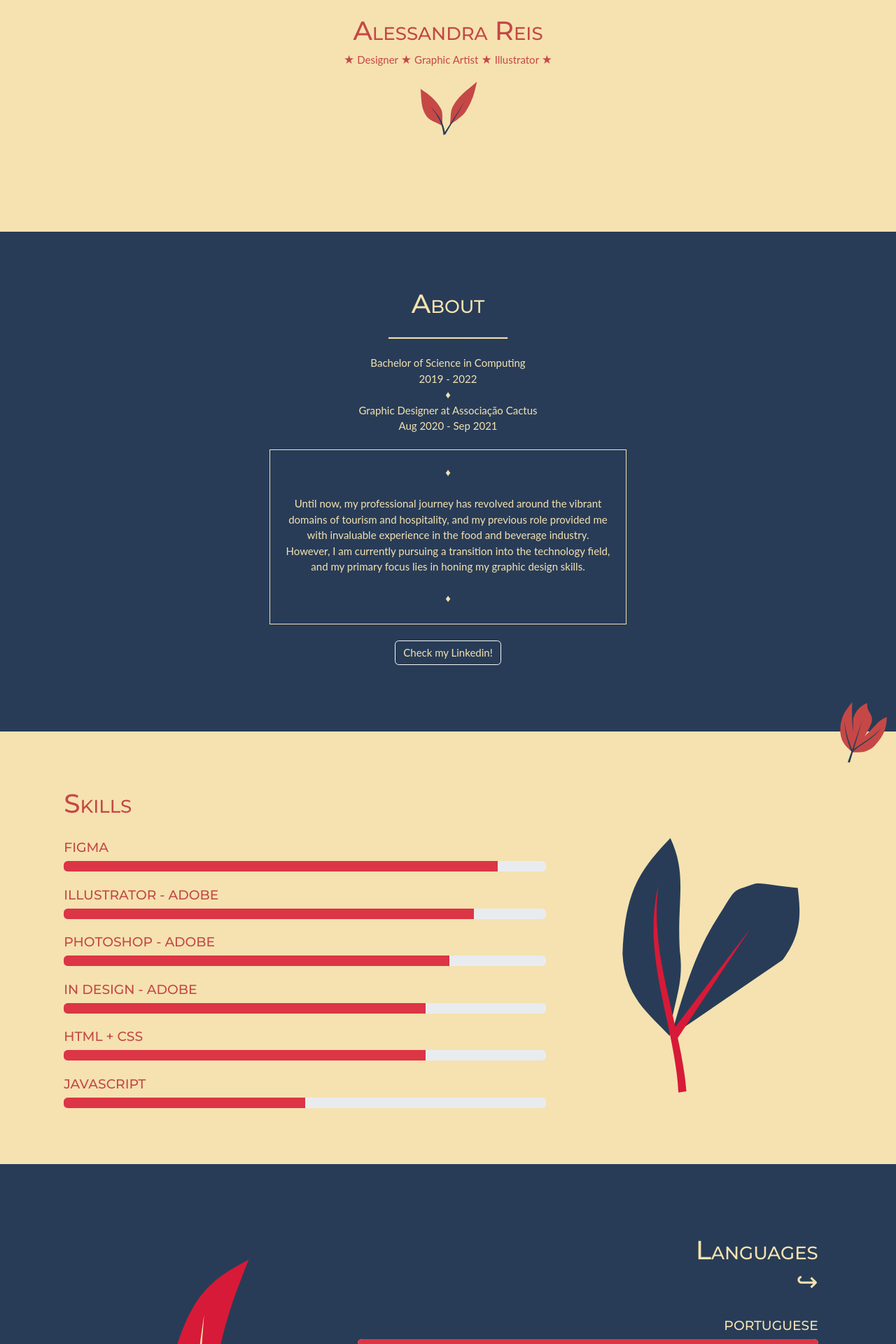
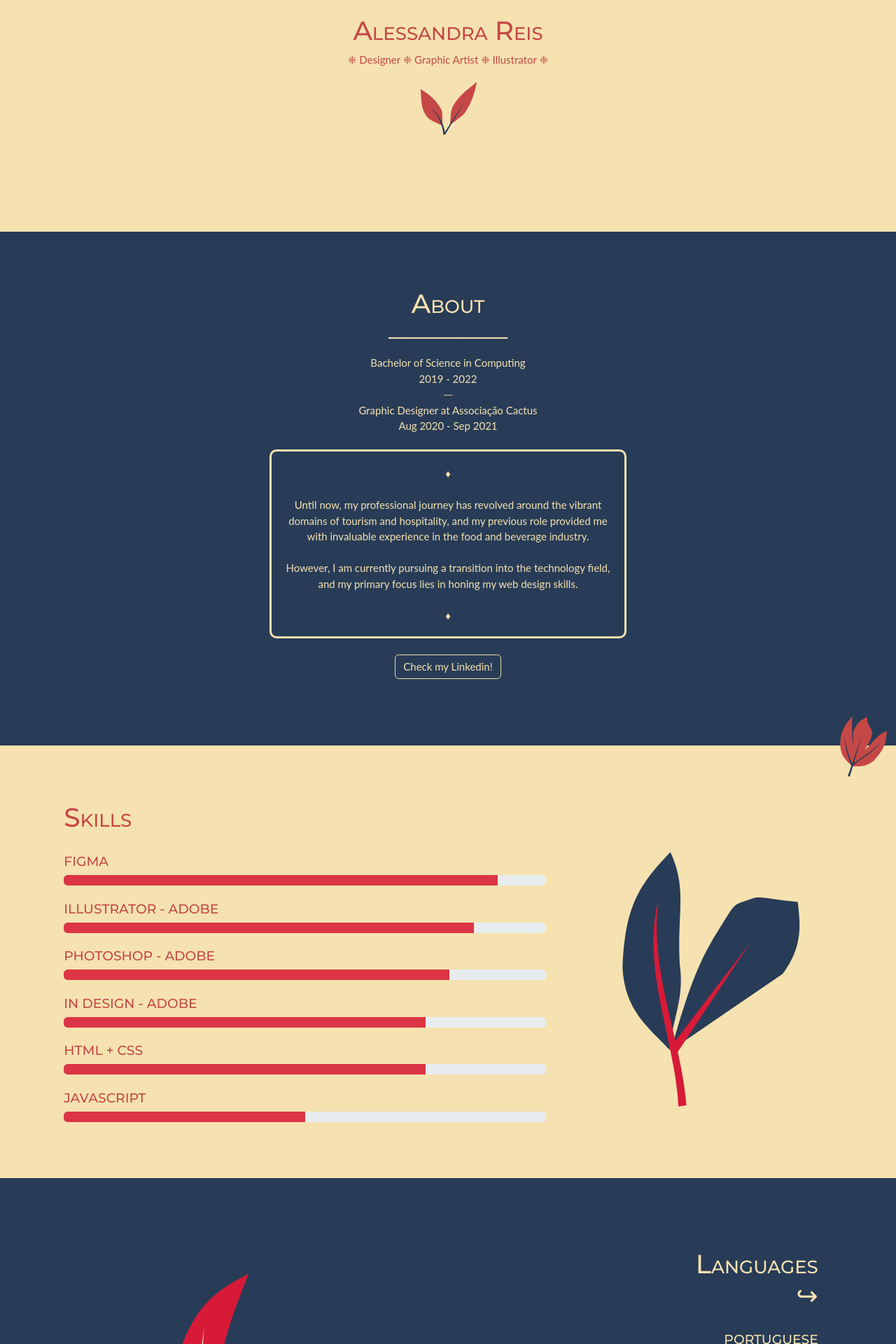
Before and after one commit to Alessandra-Reis/Web-Resume, a PHP site: page / in a window 1280 px wide. Shown: the part 499-2419 px from the top of the page at 70% size. Run offline with PHP 8.4, Linux system fonts and the light colour scheme; some libraries are stand-ins or nearby versions.

Commit message:
Code checked and errors were fixed

```diff
--- a/css/style.css
+++ b/css/style.css
@@ -57,9 +57,12 @@ h1, h2, h3 {
 
   background-color: #283C57 ;
   text-align: center;
-  height: 250px;
+  height: 270px;
   width: 510px;
-  border: 1px solid #F5E2B0;
+  border-style: solid;
+  border-width: 3px;
+  border-radius: 10px;
+  border-color: #F5E2B0;
   margin: 0 auto;
   word-wrap: break-word;
   padding: 20px;
@@ -71,9 +74,21 @@ h1, h2, h3 {
 
 
 
-a:hover {
+/* a:hover {
   color: #283C57;
   text-decoration: none;
+} */
+
+.btn {
+  border-color: #F5E2B0;
+  color: #F5E2B0;
+}
+
+.btn:hover {
+  color:#283C57;
+  background-color: #F5E2B0;
+  text-decoration: #283C57;
+
 }
 
 #mypic {
@@ -81,12 +96,19 @@ a:hover {
   margin-bottom: 20px;
 }
 
-.bg-main {
-  color: #F5E2B0;
+.bg-main2 {
+  background-color: #F5E2B0;
+  color:#283C57
+}
+
+.bg-main1 {
+  background-color: #F5E2B0;
+  color:#C54846;
 }
 
 .bg-brown {
-  color: #C54846
+  background-color: #C54846;
+  color: #F5E2B0;
 }
 
 .color-red {
@@ -155,7 +177,7 @@ body {
 
 #skills {
   padding: 80px;
-  color: #F5E2B0;
+  color: #C54846;
   background-color: #F5E2B0;
 }
 
@@ -185,16 +207,15 @@ body {
 }
 
 #figma {
-  padding-top: 10px;
-  ;
-  color: #283C57;
+  padding-top: 50px;
+  color: #F5E2B0;
   background-color: #283C57;
   padding-bottom: 50px
 }
 
 #languages {
   padding: 100px;
-  color: #283C57;
+  color: #F5E2B0;
   background-color: #283C57;
 }
 
--- a/index.html
+++ b/index.html
@@ -79,33 +79,30 @@
             <div class="collapse navbar-collapse justify-content-end" id="navbarNav">
                 <ul class="navbar-nav ml-auto">
                     <li class="nav-item">
-                        <a class="nav-link active" id="nav-opt" href="#">Home</a>
+                        <a class="nav-link active" href="#">Home</a>
                     </li>
                     <li class="nav-item">
-                        <a class="nav-link text-white" id="nav-opt" href="#about">About</a>
+                        <a class="nav-link text-white" href="#about">About</a>
                     </li>
                     <li class="nav-item">
-                        <a class="nav-link text-white" id="nav-opt" href="#skills">Skills</a>
+                        <a class="nav-link text-white" href="#skills">Skills</a>
                     </li>
                     <li class="nav-item">
-                        <a class="nav-link text-white" id="nav-opt" href="#languages">Languages</a>
+                        <a class="nav-link text-white" href="#languages">Languages</a>
                     </li>
                     <li class="nav-item">
-                        <a class="nav-link text-white" id="nav-opt" href="#portfolio">Portfolio</a>
+                        <a class="nav-link text-white" href="#portfolio">Portfolio</a>
                     </li>
                     <li class="nav-item">
-                        <a class="nav-link text-white" id="nav-opt" href="#projects">Projects</a>
+                        <a class="nav-link text-white" href="#projects">Projects</a>
                     </li>
                     <li class="nav-item">
-                        <a class="nav-link text-white" id="nav-opt" href="#footer">Contact</a>
+                        <a class="nav-link text-white" href="#footer">Contact</a>
                     </li>
                 </ul>
             </div>
         </div>
     </nav>
-
-
-
 
     <!--HOME PAGE-->
 
@@ -121,11 +118,11 @@
 
             <main class="px-3">
                 <div class="banner-image w-100 vh-100 d-flex justify-content-center align-items-center">
-                    <div class="content text-center">
+                    <div class="content text-center bg-main1">
                         <img id="mypic" class="d-block mx-auto mb-4" src="img/Profile.svg" alt="Alessandra's picture"
                             width="300" height="300">
-                        <h1 class="bg-brown">Alessandra Reis</h1>
-                        <p class="bg-brown"> &starf; Designer &starf; Graphic Artist &starf; Illustrator &starf;</p>
+                        <h1>Alessandra Reis</h1>
+                        <p> &#10056; Designer &#10056; Graphic Artist &#10056; Illustrator &#10056;</p>
                         <img class="d-block mx-auto mb-4" src="img/mainflower1.svg" alt="" width="100" height="100">
                     </div>
                 </div>
@@ -137,14 +134,12 @@
 
     <!-- ABOUT-->
 
-    <section class="page-section mb-0" id="about">
+    <section id="about">
         <div class="container">
 
             <!-- <img class="d-block mx-auto mb-4" src="img/flower3.svg" alt="" width="60" height="500" id="img2"> -->
 
             <div class="content text-center">
-
-
 
                 <h1 class="page-section-heading text-center">About</h1>
 
@@ -154,7 +149,7 @@
                 <!-- About Section Content-->
 
                 Bachelor of Science in Computing <br> 2019 - 2022 <br>
-                &diams; <br>
+                &HorizontalLine; <br>
                 Graphic Designer at Associa&ccedil;&atilde;o Cactus<br> Aug 2020 - Sep 2021 <br> <br>
 
 
@@ -169,10 +164,9 @@
                     Until now, my professional journey has revolved around
                     the vibrant domains of tourism and hospitality,
                     and my previous role provided me with invaluable experience
-                    in the food and beverage industry.
-                    However, I am currently pursuing a transition into the technology field, <br>
-                    and my primary focus lies in
-                    honing my graphic design skills.
+                    in the food and beverage industry. <br> <br>
+                    However, I am currently pursuing a transition into the technology field,
+                    and my primary focus lies in honing my web design skills.
 
                     <br> <br> &diams;
 
@@ -185,8 +179,8 @@
 
                 <!-- About Section Button-->
 
-                <div class="text-center mb-4 bg-main">
-                    <a class="btn btn-xl btn-outline-light bg-main"
+                <div class="text-center mb-4">
+                    <a class="btn btn-xl"
                         href="https://www.linkedin.com/in/alessandra-reis-160a089b/" target="_blank">
 
                         Check my Linkedin!
@@ -205,7 +199,7 @@
 
     <!--SKILLS-->
 
-    <section class="page-section bg-brown mb-0" id="skills">
+    <section class="page-section mb-0" id="skills">
 
         <div class="container">
             <div class="content text-center">
@@ -213,44 +207,44 @@
                 <img class="d-block mx-auto mb-4" src="img/blueflower.svg" alt="" width="400" height="500"
                     id="blue-flower">
 
-                <h1 class="page-section-heading text-start bg-brown">Skills</h1>
+                <h1 class="page-section-heading text-start">Skills</h1>
 
-                <h5 class="text-start bg-brown"> <br> FIGMA<br> </h5>
+                <h5 class="text-start"> <br> FIGMA<br> </h5>
                 <div class="progress">
                     <div class="progress-bar bg-danger" role="progressbar" style="width: 90%" aria-valuenow="95"
                         aria-valuemin="0" aria-valuemax="100">
                     </div>
                 </div>
 
-                <h5 class="text-start bg-brown"> <br> ILLUSTRATOR - ADOBE <br> </h5>
+                <h5 class="text-start"> <br> ILLUSTRATOR - ADOBE <br> </h5>
                 <div class="progress">
                     <div class="progress-bar bg-danger" role="progressbar" style="width: 85%" aria-valuenow="80"
                         aria-valuemin="0" aria-valuemax="100">
                     </div>
                 </div>
 
-                <h5 class="text-start bg-brown"> <br> PHOTOSHOP - ADOBE <br> </h5>
+                <h5 class="text-start"> <br> PHOTOSHOP - ADOBE <br> </h5>
                 <div class="progress">
                     <div class="progress-bar bg-danger" role="progressbar" style="width: 80%" aria-valuenow="70"
                         aria-valuemin="0" aria-valuemax="100">
                     </div>
                 </div>
 
-                <h5 class="text-start bg-brown"> <br> IN DESIGN - ADOBE <br> </h5>
+                <h5 class="text-start"> <br> IN DESIGN - ADOBE <br> </h5>
                 <div class="progress">
                     <div class="progress-bar bg-danger" role="progressbar" style="width: 75%" aria-valuenow="70"
                         aria-valuemin="0" aria-valuemax="100">
                     </div>
                 </div>
 
-                <h5 class="text-start bg-brown"> <br> HTML + CSS <br> </h5>
+                <h5 class="text-start"> <br> HTML + CSS <br> </h5>
                 <div class="progress">
                     <div class="progress-bar bg-danger" role="progressbar" style="width: 75%" aria-valuenow="60"
                         aria-valuemin="0" aria-valuemax="100">
                     </div>
                 </div>
 
-                <h5 class="text-start bg-brown"> <br> JAVASCRIPT <br> </h5>
+                <h5 class="text-start"> <br> JAVASCRIPT <br> </h5>
                 <div class="progress">
                     <div class="progress-bar bg-danger" role="progressbar" style="width: 50%" aria-valuenow="50"
                         aria-valuemin="0" aria-valuemax="100">
@@ -263,22 +257,22 @@
 
     <!--LANGUAGES-->
 
-    <section class="page-section bg-languages bg-brown mb-0" id="languages">
+    <section class="page-section mb-0" id="languages">
         <div class="container">
 
             <div class="content text-center">
                 <img class="d-block mx-auto mb-4" src="img/pepper.svg" alt="" width="400" height="350" id="red-flower">
-                <h1 class="page-section-heading text-end bg-main">Languages <br> &rarrhk; </h1>
+                <h1 class="page-section-heading text-end">Languages <br> &rarrhk; </h1>
 
 
-                <h5 class="text-end bg-main"> <br> PORTUGUESE<br> </h5>
+                <h5 class="text-end"> <br> PORTUGUESE<br> </h5>
                 <div class="progress">
                     <div class="progress-bar bg-danger" role="progressbar" style="width: 100%" aria-valuenow="100"
                         aria-valuemin="0" aria-valuemax="100">
                     </div>
                 </div>
 
-                <h5 class="text-end bg-main"> <br> ENGLISH <br> </h5>
+                <h5 class="text-end"> <br> ENGLISH <br> </h5>
 
                 <div class="progress">
                     <div class="progress-bar bg-danger" role="progressbar" style="width: 85%" aria-valuenow="85"
@@ -286,7 +280,7 @@
                     </div>
                 </div>
 
-                <h5 class="text-end bg-main"> <br> SPANISH <br> </h5>
+                <h5 class="text-end"> <br> SPANISH <br> </h5>
                 <div class="progress">
                     <div class="progress-bar bg-danger" role="progressbar" style="width: 65%" aria-valuenow="65"
                         aria-valuemin="0" aria-valuemax="100">
@@ -315,13 +309,13 @@
             </div>
         </section>
 
-        <section>
+
         <div class="album-portfolio" id="album-portfolio">
             <div class="container">
                 <div class="row row-cols-1 row-cols-sm-2 row-cols-md-3 g-3">
 
                     <div class="col">
-                            <div class="card shadow-sm" id="card">
+                        <div class="card shadow-sm">
                             <img src="img/port1.png" class="img-thumbnail" alt="...">
                             <div class="card-body">
                                 <p class="card-text album-portfolio bg-darkblue">Logo created for a competition
@@ -410,13 +404,13 @@
                 <p><br></p>
             </div>
         </div>
-        </section>
+
 
         <!--FIGMA -->
 
         <section class="figma text-center" id="figma">
-            <div class="col-lg-6 col-md-8 mx-auto bg-main">
-                <h1><br></h1>
+            <div class="col-lg-6 col-md-8 mx-auto">
+
 
                 <h2 class="bg-main">
                     &boxh;&boxh;&boxh;&boxh;&boxh;&boxh;&boxh;&boxh;&boxh;&boxh;&boxh;&boxh;&boxh;&boxh;&boxh;&boxh;&boxh;&boxh;&boxh;&boxh;&boxh;&boxh;&boxh;&boxh;&boxh;&boxh;&boxh;&boxh;&boxh;&boxh;&boxh;&boxh;
@@ -479,10 +473,8 @@
                         </a>
                     </div>
 
-                    <h1><br></h1>
-
                 </div>
-
+                <br>
                 <h2 class="bg-main">
                     &boxh;&boxh;&boxh;&boxh;&boxh;&boxh;&boxh;&boxh;&boxh;&boxh;&boxh;&boxh;&boxh;&boxh;&boxh;&boxh;&boxh;&boxh;&boxh;&boxh;&boxh;&boxh;&boxh;&boxh;&boxh;&boxh;&boxh;&boxh;&boxh;&boxh;&boxh;&boxh;
                 </h2>
@@ -498,14 +490,14 @@
 
     <main>
         <section class="py-1 text-center container" id="projects">
-            <div class="row py-lg-2">
+            <div class="row py-lg-2 bg-main1">
                 <div class="col-lg-6 col-md-8 mx-auto">
 
-                    <h1 class="bg-brown">Projects Abroad</h1>
+                    <h1>Projects Abroad</h1>
                     <br>
-                    <h3 class="bg-brown">Volunteering</h3>
+                    <h3>Volunteering</h3>
 
-                    <p class="lead bg-brown"> "There's grace in being willing to know and hear others"
+                    <p class="lead"> "There's grace in being willing to know and hear others"
                         <br> Michele
                         Obama
                     </p>
@@ -520,11 +512,11 @@
                 <div class="row row-cols-1 row-cols-sm-2 row-cols-md-3 g-3">
 
                     <div class="col">
-                        <div class="card shadow-sm" id="card">
-                            <img src="img/poland 2.png" class="img-thumbnail" alt="...">
+                        <div class="card shadow-sm">
+                            <img src="img/poland2.png" class="img-thumbnail" alt="...">
 
                             <div class="card-body">
-                                <p class="card-text bg-brown">
+                                <p class="card-text" style="color: #C54846">
                                     I volunteered in a project developed by AIESEC in Poland
                                     teaching kids via interactive
                                     means and sharing awareness and educational
@@ -540,11 +532,11 @@
                     </div>
 
                     <div class="col">
-                        <div class="card shadow-sm" id="card">
-                            <img src="img/india 2.png" class="img-thumbnail" alt="...">
+                        <div class="card shadow-sm">
+                            <img src="img/india2.png" class="img-thumbnail" alt="...">
 
                             <div class="card-body">
-                                <p class="card-text bg-brown">In New Delhi-India, I worked at The Mann School
+                                <p class="card-text" style="color: #C54846">In New Delhi-India, I worked at The Mann School
                                     (Holambi Khurd) where I developed cross-cultural understanding activities,
                                     contributed to Culture and Culinary classes among other school projects.</p>
                                 <div class="d-flex justify-content-between align-items-center">
@@ -557,10 +549,10 @@
                     </div>
 
                     <div class="col">
-                        <div class="card shadow-sm" id="card">
-                            <img src="img/thai 2.png" class="img-thumbnail" alt="...">
+                        <div class="card shadow-sm">
+                            <img src="img/thai2.png" class="img-thumbnail" alt="...">
                             <div class="card-body">
-                                <p class="card-text bg-brown">
+                                <p class="card-text" style="color: #C54846">
                                     I traveled to Thailand in order to learn sustainable
                                     practices through eco-tourism projects and in Chiang Mai
                                     city I had the opportunity to visit Kanta Elephant,
@@ -578,11 +570,11 @@
             </div>
         </div>
     </main>
-</body>
 
     <!-- FOOTER -->
-<footer class="footer text-center" id="footer">
-    <div class="container">
+
+    <footer id="footer">
+        <div class="container text-center">
             <div class="row">
 
                 <!-- Footer Id-->
@@ -598,10 +590,10 @@
                     <h4 class="text-uppercase mb-4">Contact me!</h4>
 
                     <p class="lead mb-0">
-                    <a id="icons1" class="fa fa-envelope"></a>
+                        <a class="fa fa-envelope links"></a>
                         reis.alessandras@hotmail.com
                         <br />
-                    <a id="icons1" class="fa fa-phone"></a>
+                        <a class="fa fa-phone links"></a>
                         +353 83 384 9998
                     </p>
                 </div>
@@ -611,14 +603,14 @@
                     <h4 class="text-uppercase mb-4">Find me on</h4>
                     <p class="lead mb-0">
 
-                    <a id="icons2" href="https://www.linkedin.com/in/alessandra-reis-160a089b/" class="fa fa-linkedin"
+                        <a href="https://www.linkedin.com/in/alessandra-reis-160a089b/" class="fa fa-linkedin links"
                             target="_blank"></a>
-                    <a id="links" class="bg-main" href="https://www.linkedin.com/in/alessandra-reis-160a089b/"
+                        <a class="links" href="https://www.linkedin.com/in/alessandra-reis-160a089b/"
                             target="_blank">Linkedin</a>
                         <br />
-                    <a id="icons2" href="https://www.facebook.com/AlessandraReis.Are/" class="fa fa-facebook"
+                        <a href="https://www.facebook.com/AlessandraReis.Are/" class="fa fa-facebook links"
                             target="_blank"></a>
-                    <a id="links" class="bg-main" href="https://www.facebook.com/AlessandraReis.Are/" target="_blank">
+                        <a class="links" href="https://www.facebook.com/AlessandraReis.Are/" target="_blank">
                             Facebook</a>
 
                     </p>
@@ -627,17 +619,24 @@
             </div>
         </div>
 
-</footer>
-
-<section class="page-section bg-main text-sm-center mb-0" id="copyright">
+        <div class="page-section text-sm-center mb-0" id="copyright">
 
             <div class="container">
                 <img class="d-block mx-auto mb-4" src="img/stick.svg" alt="" width="75" height="75" id="last-pic">
-        <p id="copyright">
-            Copyright &copy; Alessandra Reis 2023
+                <p>
+                    &copy; Designed by Alessandra Reis 2023
                 </p>
             </div>
 
-</section>
+        </div>
+
+    </footer>
+
+
+
+</body>
+
+
+
 
 </html>
```
Also changed, not shown: other parts of css/style.css (+24 -16 lines), img/india2.png (renamed from img/india 2.png), img/poland 2.png (deleted), 3 other files. Lines whose indentation alone changed are shown as unchanged.
